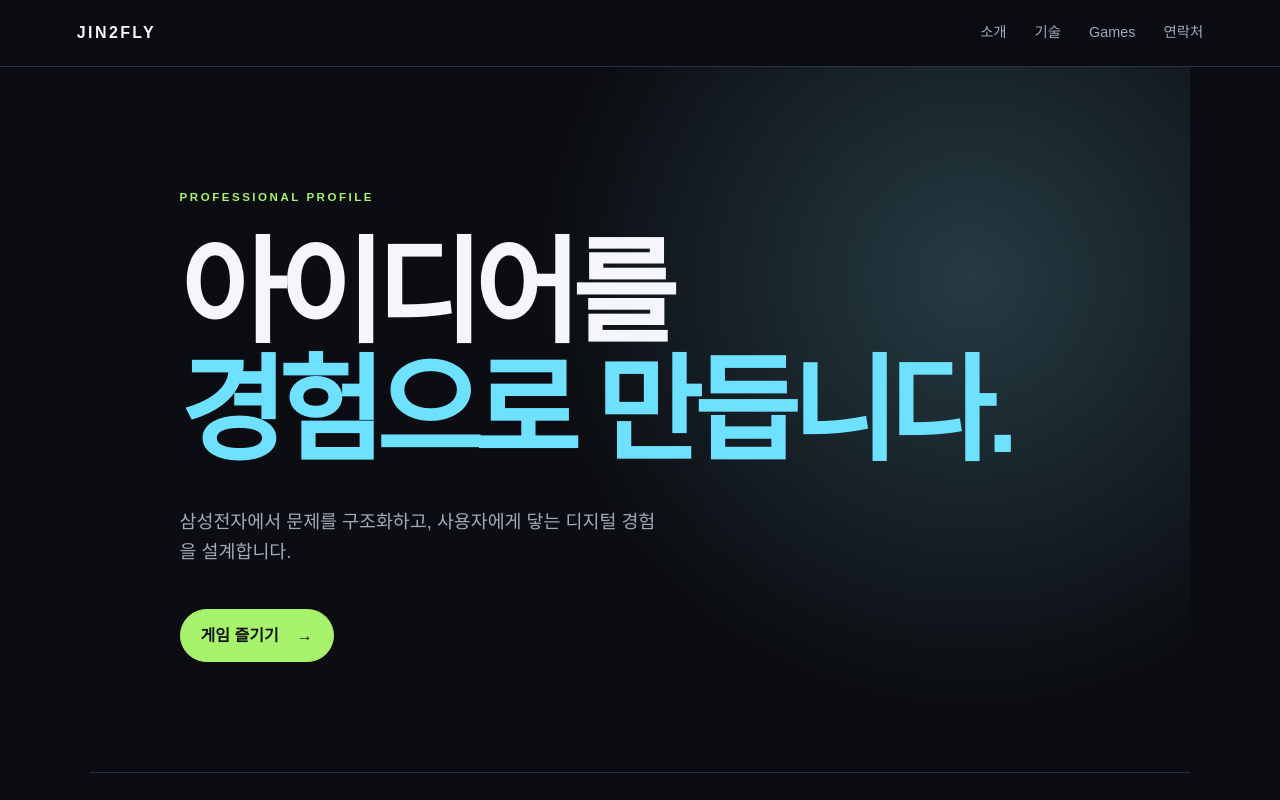
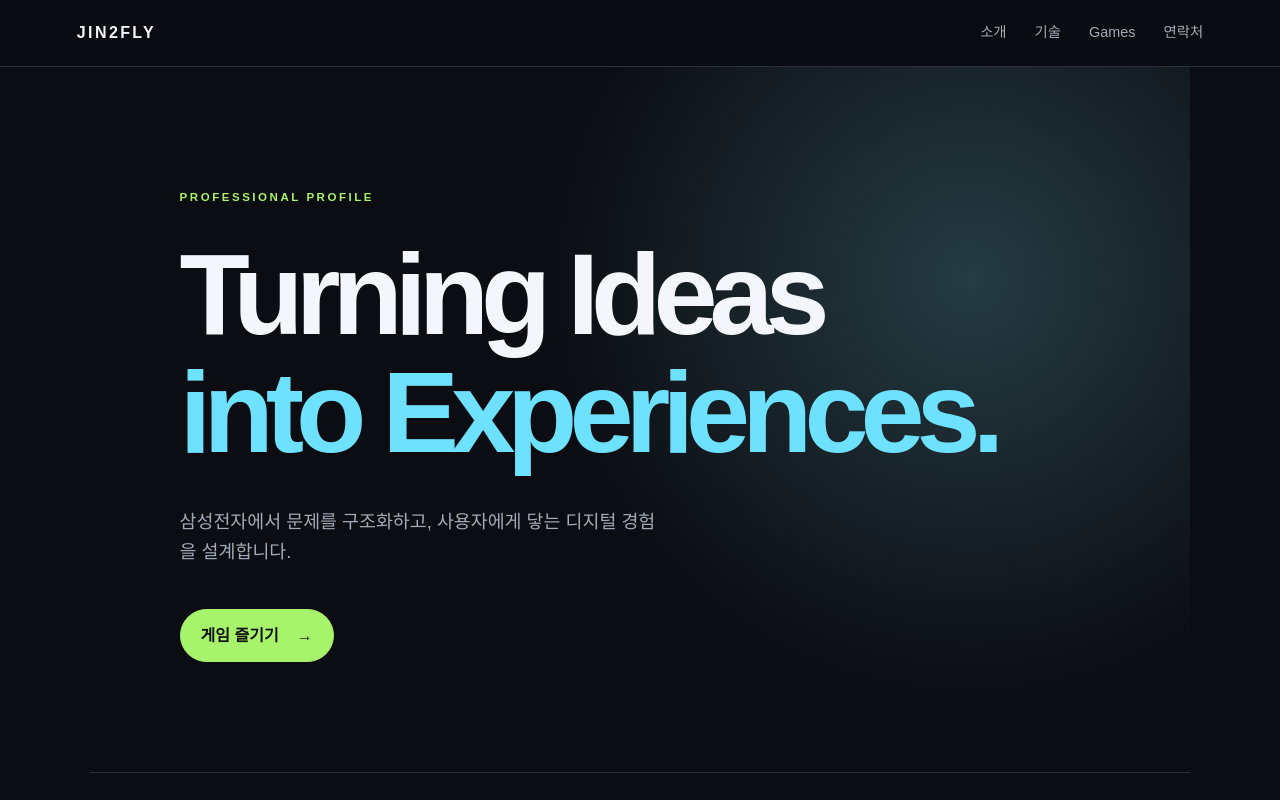
Before and after one commit to jin2fly-lab/jin2fly-lab.github.io, a plain HTML site: page index.html in a window 1280 px wide. Shown: the top 800 px of the page. Drawn offline with Linux system fonts and the light colour scheme.

Commit message:
Translate main hero title to English

```diff
--- a/index.html
+++ b/index.html
@@ -21,7 +21,7 @@
   <main>
     <section id="home" class="hero section-wrap">
       <p class="eyebrow">PROFESSIONAL PROFILE</p>
-      <h1>아이디어를<br><span>경험으로 만듭니다.</span></h1>
+      <h1>Turning Ideas<br><span>into Experiences.</span></h1>
       <p class="hero-copy">삼성전자에서 문제를 구조화하고, 사용자에게 닿는 디지털 경험을 설계합니다.</p>
       <a class="button" href="#games">게임 즐기기 <span aria-hidden="true">→</span></a>
     </section>
```
